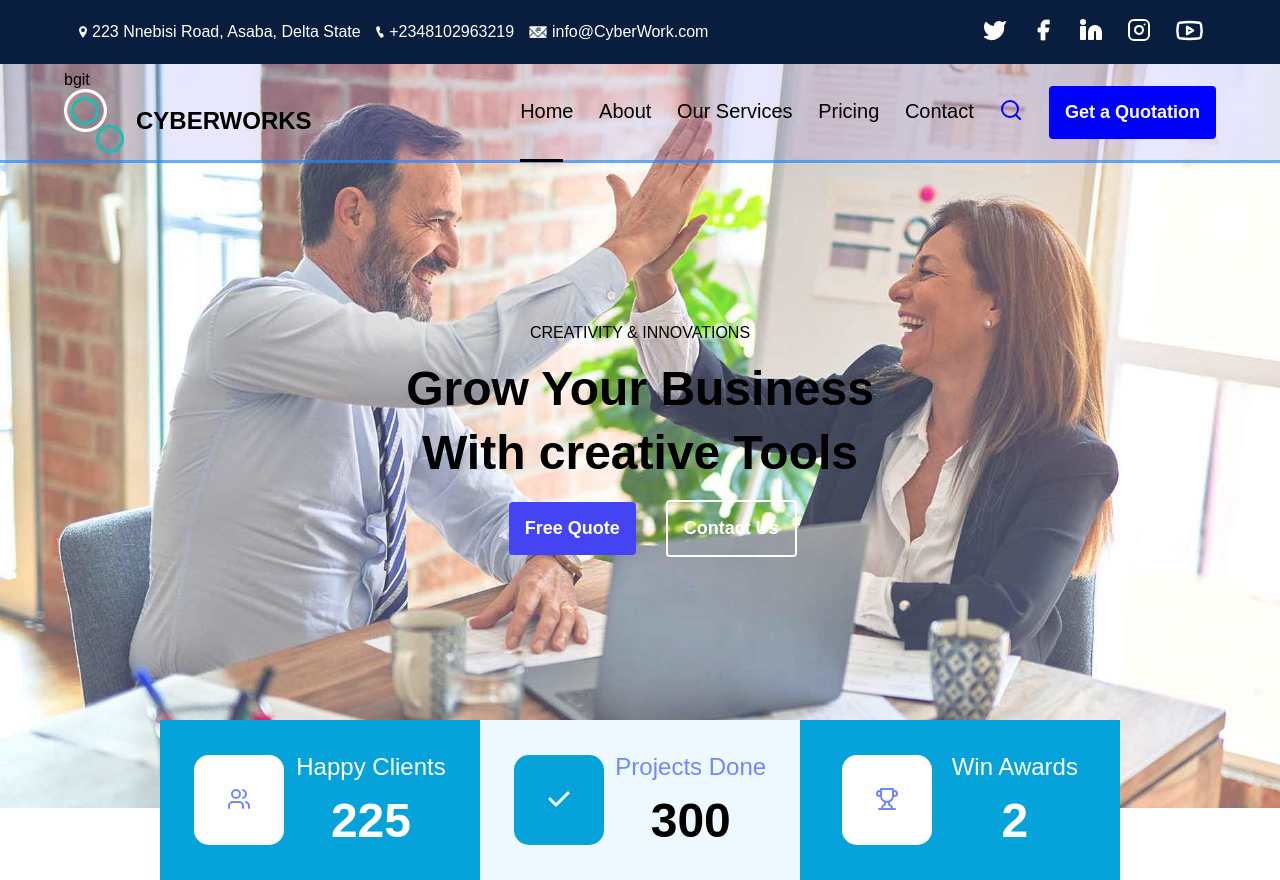
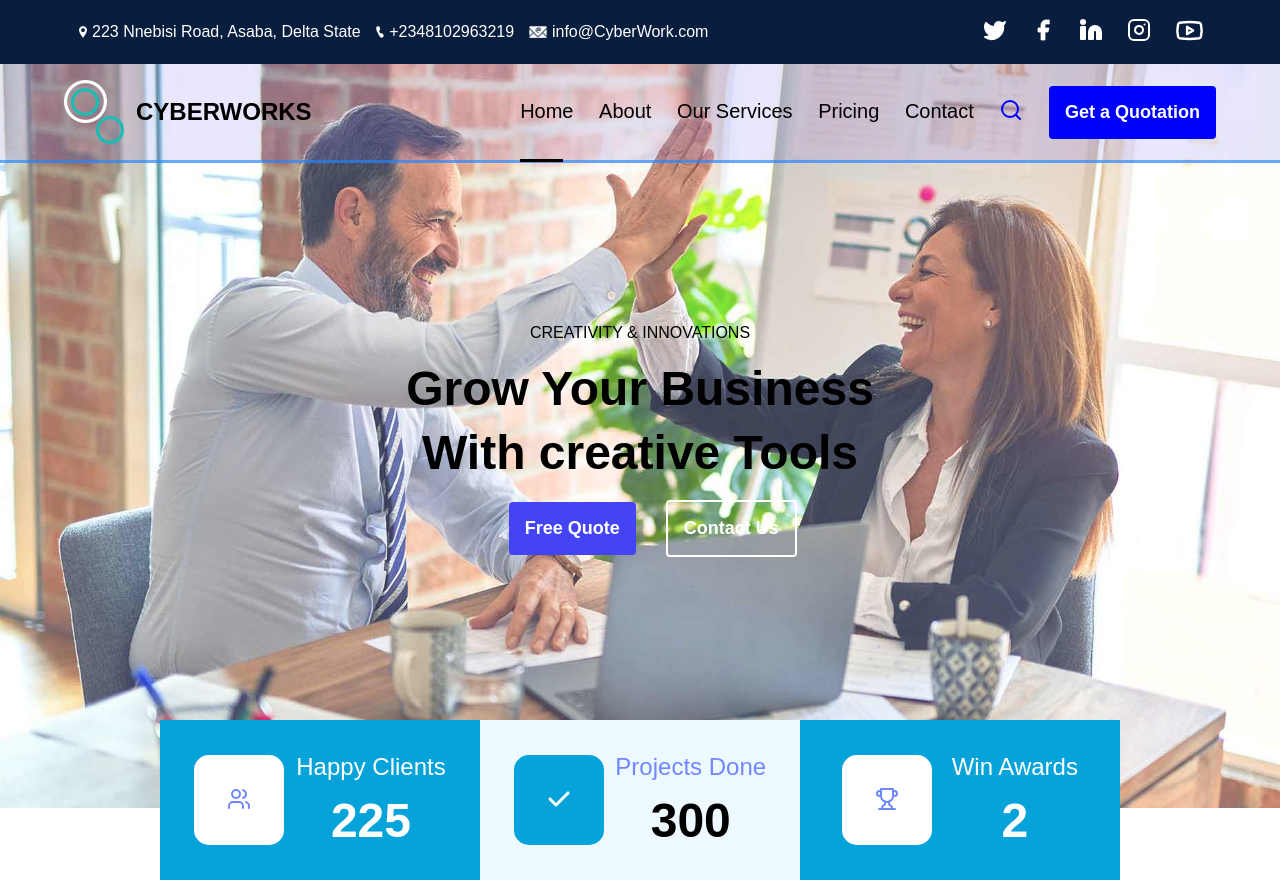
Before and after one commit to afamweb/cyberWork, a plain HTML site: page index.html in a window 1280 px wide. Drawn offline with Linux system fonts and the light colour scheme.

Commit message:
first commit

```diff
--- a/index.html
+++ b/index.html
@@ -77,7 +77,7 @@
     <div class="background"></div>
     <div class="main-nav">
       <div class="nav-con">
-        <div class="logo">bgit
+        <div class="logo">
           <a href=""><img src="img/logo.png" alt="">
             <span>CYBERWORKS</span>
           </a>
```
